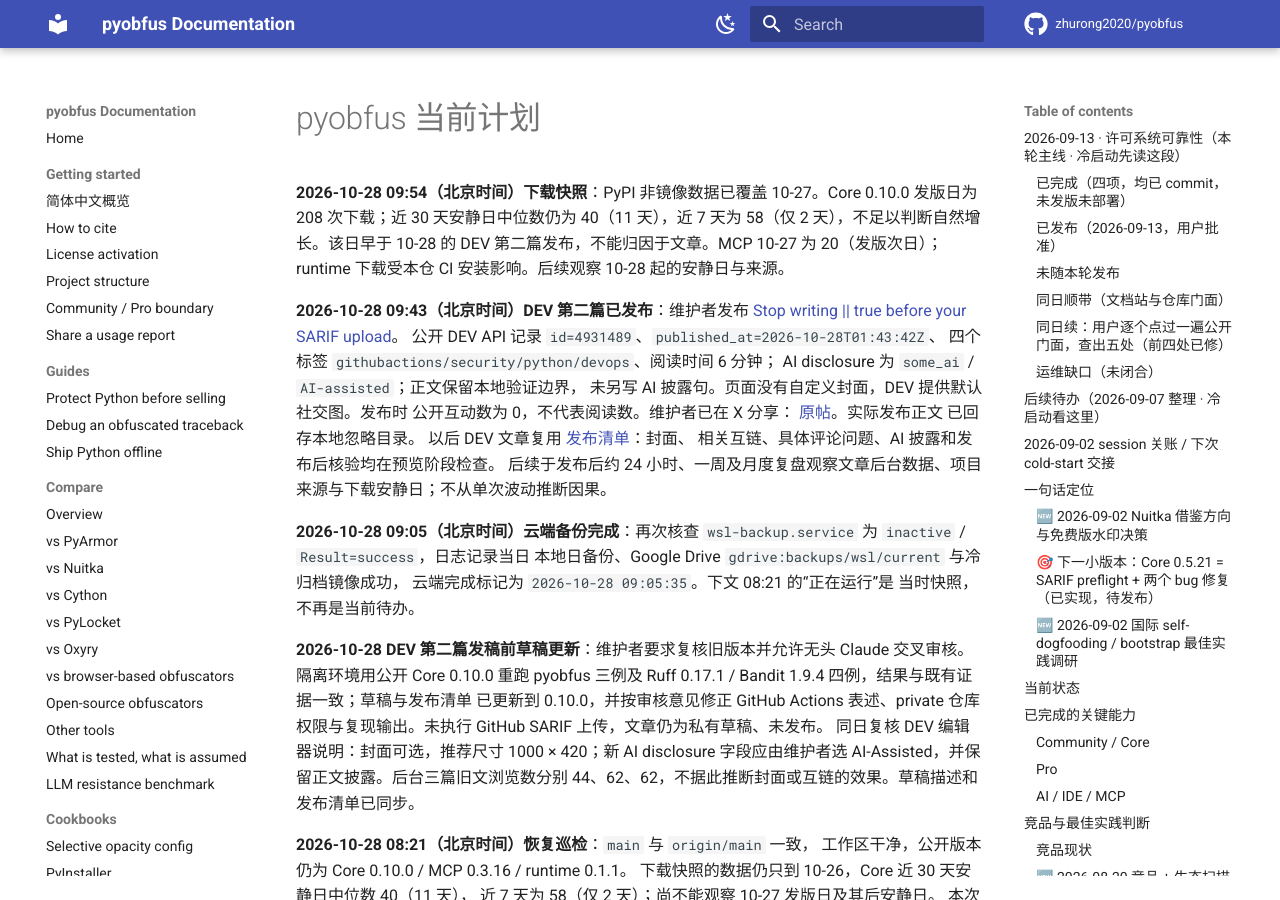
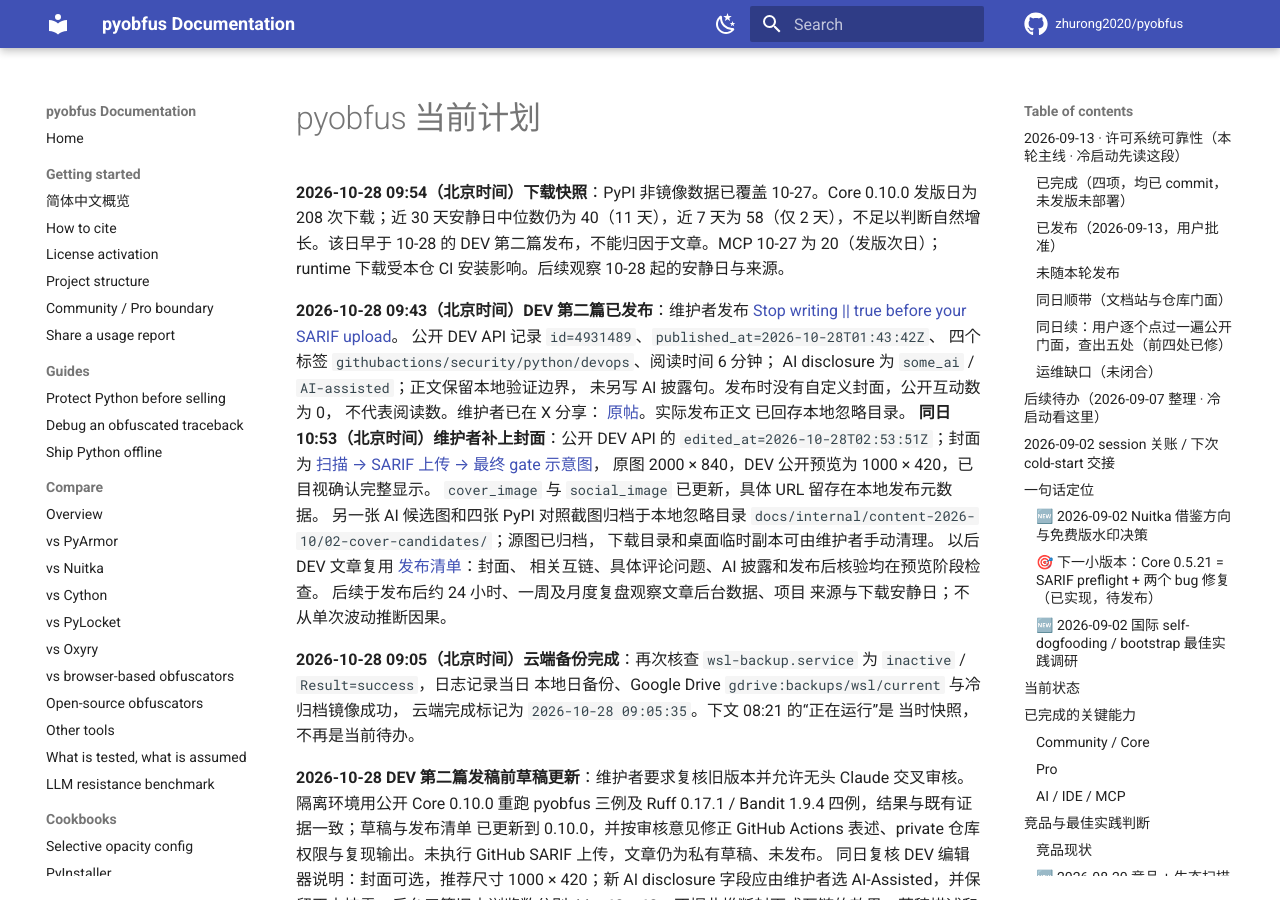
Before and after one commit to zhurong2020/pyobfus, an MkDocs documentation site: the page built from docs/CURRENT_PLAN_ZH.md, in a window 1280 px wide and 900 px high. Built offline with MkDocs 1.6.1 and Material for MkDocs 9.7.7, drawn with Linux system fonts in a browser that asks for light colours; comment, search, counter and statistics services are not loaded.

Commit message:
docs(content): record published DEV cover and archive locations

```diff
--- a/docs/CURRENT_PLAN_ZH.md
+++ b/docs/CURRENT_PLAN_ZH.md
@@ -11,10 +11,18 @@
 公开 DEV API 记录 `id=4931489`、`published_at=2026-10-28T01:43:42Z`、
 四个标签 `githubactions/security/python/devops`、阅读时间 6 分钟；
 AI disclosure 为 `some_ai` / `AI-assisted`；正文保留本地验证边界，
-未另写 AI 披露句。页面没有自定义封面，DEV 提供默认社交图。发布时
-公开互动数为 0，不代表阅读数。维护者已在 X 分享：
+未另写 AI 披露句。发布时没有自定义封面，公开互动数为 0，
+不代表阅读数。维护者已在 X 分享：
 [原帖](https://x.com/zhurong0525/status/2115269885244944746)。实际发布正文
 已回存本地忽略目录。
+**同日 10:53（北京时间）维护者补上封面**：公开 DEV API 的
+`edited_at=2026-10-28T02:53:51Z`；封面为
+[扫描 → SARIF 上传 → 最终 gate 示意图](assets/dev-sarif-workflow-cover.png)，
+原图 2000 × 840，DEV 公开预览为 1000 × 420，已目视确认完整显示。
+`cover_image` 与 `social_image` 已更新，具体 URL 留存在本地发布元数据。
+另一张 AI 候选图和四张 PyPI 对照截图归档于本地忽略目录
+`docs/internal/content-2026-10/02-cover-candidates/`；源图已归档，
+下载目录和桌面临时副本可由维护者手动清理。
 以后 DEV 文章复用 [发布清单](DEV_PUBLISHING_CHECKLIST.md)：封面、
 相关互链、具体评论问题、AI 披露和发布后核验均在预览阶段检查。
 后续于发布后约 24 小时、一周及月度复盘观察文章后台数据、项目
```
Also changed, not shown: docs/DEV_PUBLISHING_CHECKLIST.md (+6 -3 lines), docs/TODO.md (+3 -2 lines).
